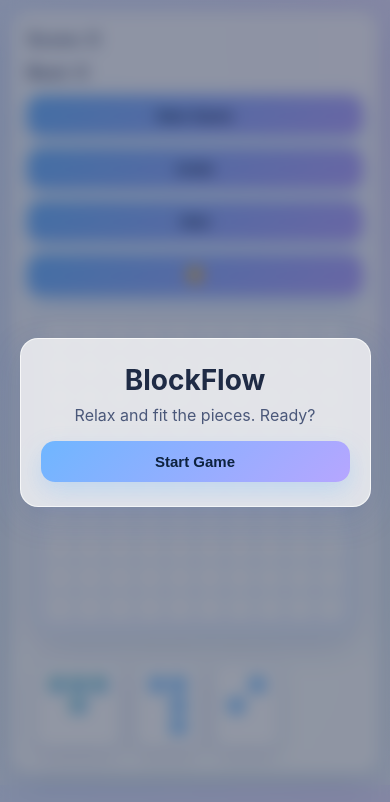
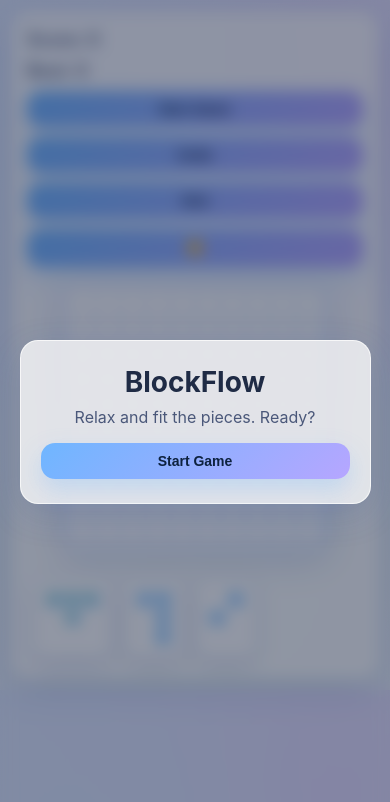
Before and after one commit to Medalius55/BlockFlow, a plain HTML site: page index.html in a window 390 px wide. Drawn offline with Linux system fonts and the light colour scheme.

Commit message:
Fix attempt 2 for mobile interface: smaller UI

```diff
--- a/style.css
+++ b/style.css
@@ -10,8 +10,8 @@
     --accent-green: #9de0c5;
     --shadow: 0 10px 35px rgba(56, 90, 164, 0.18);
     --radius: 18px;
-    --cell-size: clamp(26px, 6vw, 32px);
-    --piece-size: clamp(18px, 4.5vw, 24px);
+    --cell-size: clamp(22px, 5.5vw, 28px);
+    --piece-size: clamp(14px, 4vw, 20px);
 }
 
 body.dark {
@@ -33,7 +33,7 @@ body.dark {
 
 body {
     margin: 0;
-    padding: 20px 16px 32px;
+    padding: 12px 10px 20px;
     font-family: "SF Pro Rounded", "Avenir Next", -apple-system, system-ui, sans-serif;
     color: var(--text);
     background: radial-gradient(circle at 20% 20%, var(--bg-1), transparent 45%),
@@ -56,12 +56,12 @@ body.dark {
     display: flex;
     flex-direction: column;
     align-items: center;
-    gap: 20px;
+    gap: 16px;
     background: var(--card);
     backdrop-filter: blur(10px);
     border-radius: var(--radius);
     box-shadow: var(--shadow);
-    padding: 20px 18px 24px;
+    padding: 16px 14px 20px;
     border: 1px solid rgba(255, 255, 255, 0.6);
 }
 
@@ -70,7 +70,7 @@ body.dark {
     display: flex;
     align-items: center;
     justify-content: space-between;
-    gap: 12px;
+    gap: 10px;
     color: var(--muted);
 }
 
@@ -80,8 +80,8 @@ body.dark {
 }
 
 button {
-    padding: 12px 16px;
-    font-size: 15px;
+    padding: 10px 14px;
+    font-size: 14px;
     font-weight: 600;
     cursor: pointer;
     border: none;
@@ -107,7 +107,7 @@ button:active {
 
 #themeToggle {
     min-width: 46px;
-    padding: 10px 12px;
+    padding: 8px 10px;
     font-size: 18px;
     display: inline-flex;
     align-items: center;
@@ -118,12 +118,13 @@ button:active {
     display: grid;
     grid-template-columns: repeat(10, var(--cell-size));
     grid-template-rows: repeat(10, var(--cell-size));
-    gap: 4px;
-    padding: 12px;
+    gap: 3px;
+    padding: 10px;
     background: linear-gradient(135deg, #f4f7ff, #eaf3ff);
     border-radius: 20px;
     box-shadow: inset 0 1px 0 rgba(255, 255, 255, 0.7), var(--shadow);
     border: 1px solid rgba(122, 158, 255, 0.35);
+    touch-action: none;
 }
 
 body.dark .board {
@@ -163,9 +164,10 @@ body.dark .board {
     width: 100%;
     display: flex;
     flex-wrap: wrap;
-    gap: 14px;
+    gap: 12px;
     justify-content: center;
-    padding: 12px 8px 4px;
+    padding: 10px 6px 0px;
+    touch-action: none;
 }
 
 .piece {
```
